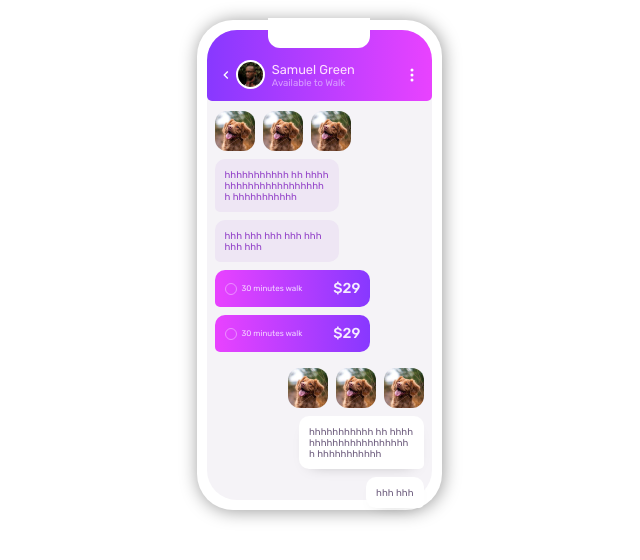
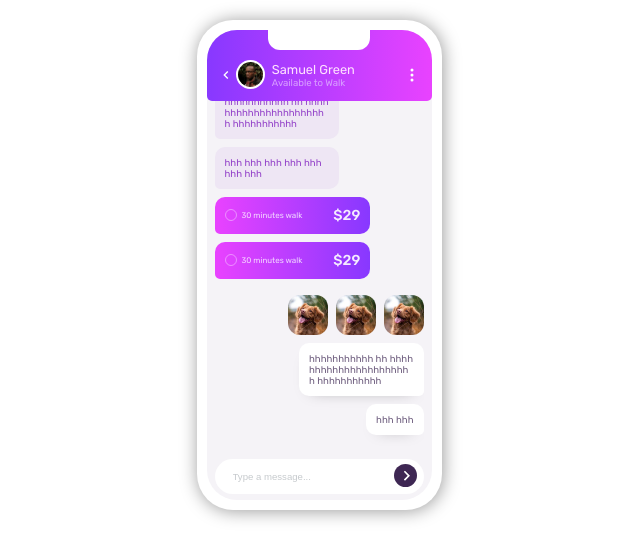
Before and after one commit to marsou001/chat-app-css-illustration, a React (Create React App) app: page / in a window 1280 px wide. Shown: the top 560 px of the page, without its empty margins (321-961 px from the left). Built offline with nearby package versions, Linux system fonts and the light colour scheme.

Commit message:
add message input field

```diff
--- a/src/components/Phone/Phone.tsx
+++ b/src/components/Phone/Phone.tsx
@@ -1,5 +1,6 @@
 import styled from 'styled-components';
 import { MdKeyboardArrowLeft } from 'react-icons/md';
+import { MdKeyboardArrowRight } from 'react-icons/md';
 import { BsThreeDotsVertical } from 'react-icons/bs';
 import avatar from '../../images/avatar.jpg';
 import MessagesReceived from '../../utils/MessagesReceived/MessagesReceived';
@@ -46,7 +47,7 @@ const Topper = styled.div`
     margin: auto;
     border-bottom-left-radius: 12px;
     border-bottom-right-radius: 12px;
-    transform: translateY(-12px);
+    transform: translateY(-10px);
 `;
 
 const Profile = styled.div`
@@ -89,9 +90,43 @@ const ProfileText = styled.div`
         color: hsl(276, 100%, 81%);
     }
 `;
+/*margin-top: 35%;
+ */
+const PhoneRest = styled.div`
+    overflow-y: hidden;
+`;
 
-const PhoneRest = styled.div`
-    margin-top: 35%;
+const SendMessageForm = styled.form`
+    position: relative;
+`;
+
+const SendMessageField = styled.input`
+    font-size: 0.6rem;
+    width: 100%;
+    padding: 12px 18px;
+    border: none;
+    border-radius: 50px;
+    outline: none;
+    box-sizing: border-box;
+    &::placeholder {
+        color: hsl(206, 6%, 79%);
+    }
+`;
+
+const SendButton = styled.button`
+    background-color: hsl(271, 36%, 24%);
+    position: absolute;
+    top: 5px;
+    right: 7px;
+    width: 23px;
+    height: 23px;
+    border: none;
+    border-radius: 50%;
+    outline: none;
+    svg {
+        color: white;
+        transform: translateY(2px) scale(1.5);
+    }
 `;
 
 function Phone() {
@@ -117,7 +152,14 @@ function Phone() {
                 <PhoneRest>
                     <MessagesReceived />
                     <MessagesSent />
+                    {/* <MessagesReceived /> */}
                 </PhoneRest>
+                <SendMessageForm>
+                    <SendMessageField type="text" name="message" placeholder='Type a message...' />
+                    <SendButton>
+                        <MdKeyboardArrowRight />
+                    </SendButton>
+                </SendMessageForm>
             </PhoneMain>
         </PhoneContainer>
     )
--- a/src/utils/MessagesReceived/MessagesReceived.tsx
+++ b/src/utils/MessagesReceived/MessagesReceived.tsx
@@ -44,6 +44,7 @@ const Circle = styled.div`
     margin-right: 5px;
     border: 1px solid rgba(255, 255, 255, 0.4);
     border-radius: 50%;
+    transform: translateY(-1px);
 `;
 
 const WalkTime = styled.span`
```
Also changed, not shown: src/utils/SendMessageField/SendMessageField.tsx (added, +11 -0 lines).
